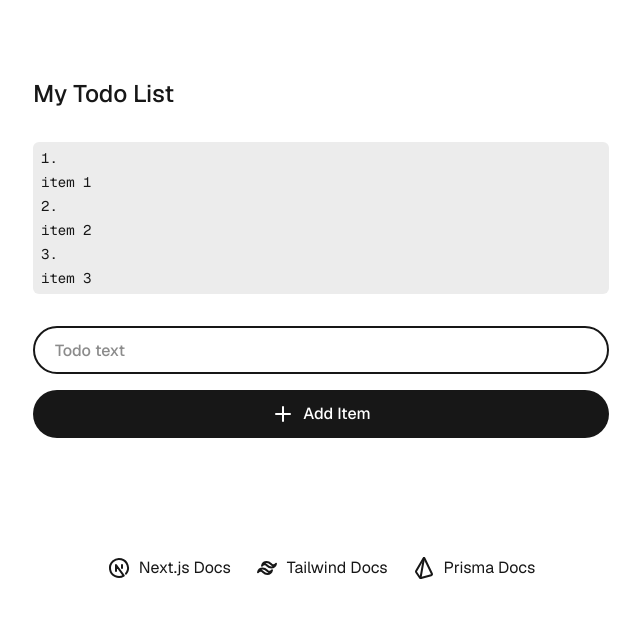
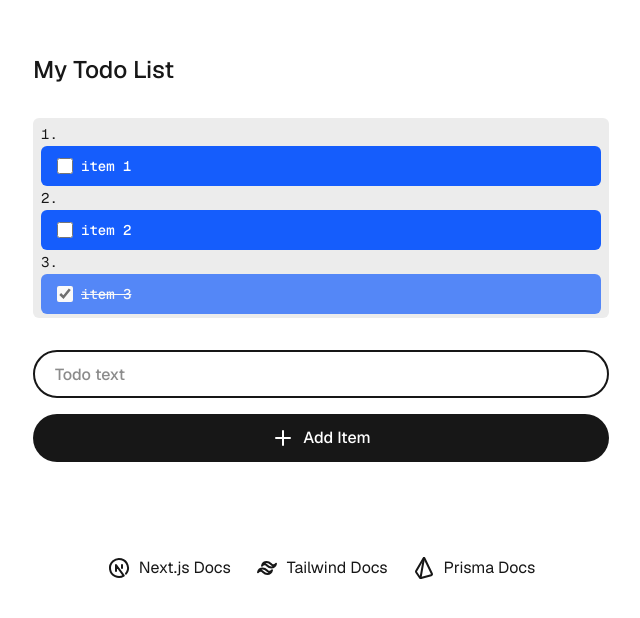
Before and after one commit to andrewtlu/odyssey-interview, a Next.js app: page / in a window 1280 px wide. Shown: the part 142-760 px from the top of the page, without its empty margins (319-959 px from the left). Built offline with nearby package versions, Linux system fonts and the light colour scheme.

Commit message:
Completion of Task 2

```diff
--- a/src/app/Todo/Todo.tsx
+++ b/src/app/Todo/Todo.tsx
@@ -6,10 +6,15 @@ export type TodoItem = {
   completed: boolean;
 };
 
-export const Todo = ({ id, text, completed }: TodoItem) => {
+// eslint-disable-next-line @typescript-eslint/no-unused-vars
+export const Todo = ({ id, text, completed }: { id: number; text: string; completed: boolean }) => {
   return (
-    <div className="flex flex-row gap-[32px]">
-      <div>{text}</div>
+    <div
+      className={`bg-blue-600 text-white px-4 py-2 rounded-md font-medium hover:bg-blue-700 transition-colors
+        ${completed ? "opacity-70" : ""} flex items-center gap-2`}
+    >
+      <input type="checkbox" checked={completed} readOnly className="h-4 w-4 accent-white" />
+      <div className={completed ? "line-through" : ""}>{text}</div>
     </div>
   );
 };
```
